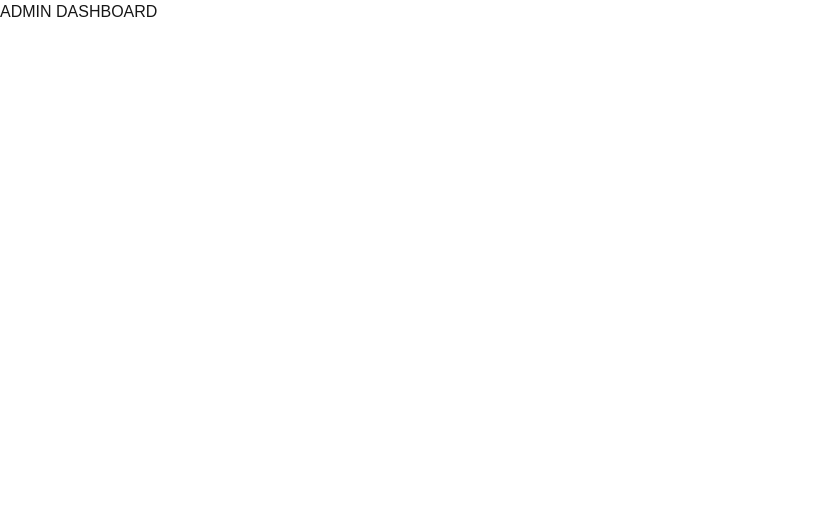
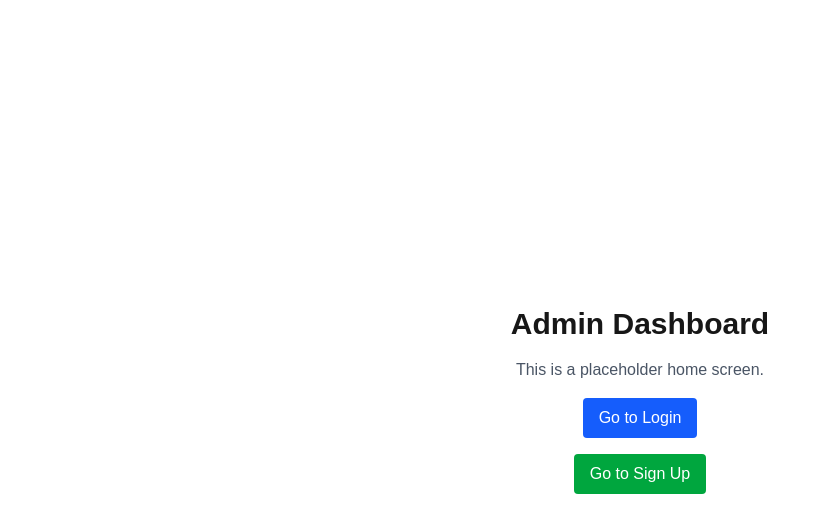
Before and after one commit to Legends-Media-Dev/Legends-Web-App, a Next.js app: page / in a window 1280 px wide. Shown: the top 532 px of the page, without its empty margins (0-831 px from the left). Built offline with nearby package versions, Linux system fonts and the light colour scheme; no server answers.

Commit message:
now ready for paul to start

```diff
--- /dev/null
+++ b/src/app/login/page.jsx
@@ -0,0 +1,18 @@
+"use client";
+
+import Link from "next/link";
+
+export default function LoginPage() {
+  return (
+    <div className="flex flex-col items-center justify-center min-h-screen p-4 space-y-4">
+      <h1 className="text-2xl font-semibold">Login Page</h1>
+      <p className="text-gray-600">This is a placeholder. Login logic will go here.</p>
+      <Link href="/signup">
+        <button className="text-blue-500 underline">Don't have an account? Sign Up</button>
+      </Link>
+      <Link href="/">
+        <button className="text-gray-500 underline">Back to Dashboard</button>
+      </Link>
+    </div>
+  );
+}
--- a/src/app/page.js
+++ b/src/app/page.js
@@ -1,31 +1,22 @@
 "use client";
 
-import ProtectedRoute from "@/components/ProtectedRoute";
-import { signOut } from "firebase/auth";
-import { auth } from "@/lib/firebase";
+import Link from "next/link";
 
 export default function HomePage() {
-  const handleLogout = async () => {
-    await signOut(auth);
-    window.location.href = "/login"; // or use router.push("/login") if preferred
-  };
-
   return (
-    // <ProtectedRoute>
-    //   <div className="p-10 space-y-4">
-    //     <h1 className="text-2xl font-semibold">
-    //       Welcome to the Admin Dashboard
-    //     </h1>
-    //     <button
-    //       onClick={handleLogout}
-    //       className="bg-red-600 text-white px-4 py-2 rounded"
-    //     >
-    //       Log Out
-    //     </button>
-    //   </div>
-    // </ProtectedRoute>
-    <div>
-      <h1>ADMIN DASHBOARD</h1>
+    <div className="flex flex-col items-center justify-center min-h-screen p-4 space-y-4">
+      <h1 className="text-3xl font-bold">Admin Dashboard</h1>
+      <p className="text-gray-600">This is a placeholder home screen.</p>
+      <Link href="/login">
+        <button className="bg-blue-600 text-white px-4 py-2 rounded">
+          Go to Login
+        </button>
+      </Link>
+      <Link href="/signup">
+        <button className="bg-green-600 text-white px-4 py-2 rounded">
+          Go to Sign Up
+        </button>
+      </Link>
     </div>
   );
 }
--- /dev/null
+++ b/src/app/signup/page.jsx
@@ -0,0 +1,22 @@
+"use client";
+
+import Link from "next/link";
+
+export default function SignupPage() {
+  return (
+    <div className="flex flex-col items-center justify-center min-h-screen p-4 space-y-4">
+      <h1 className="text-2xl font-semibold">Sign Up Page</h1>
+      <p className="text-gray-600">
+        This is a placeholder. Sign up logic will go here.
+      </p>
+      <Link href="/login">
+        <button className="text-blue-500 underline">
+          Already have an account? Log In
+        </button>
+      </Link>
+      <Link href="/">
+        <button className="text-gray-500 underline">Back to Dashboard</button>
+      </Link>
+    </div>
+  );
+}
```
